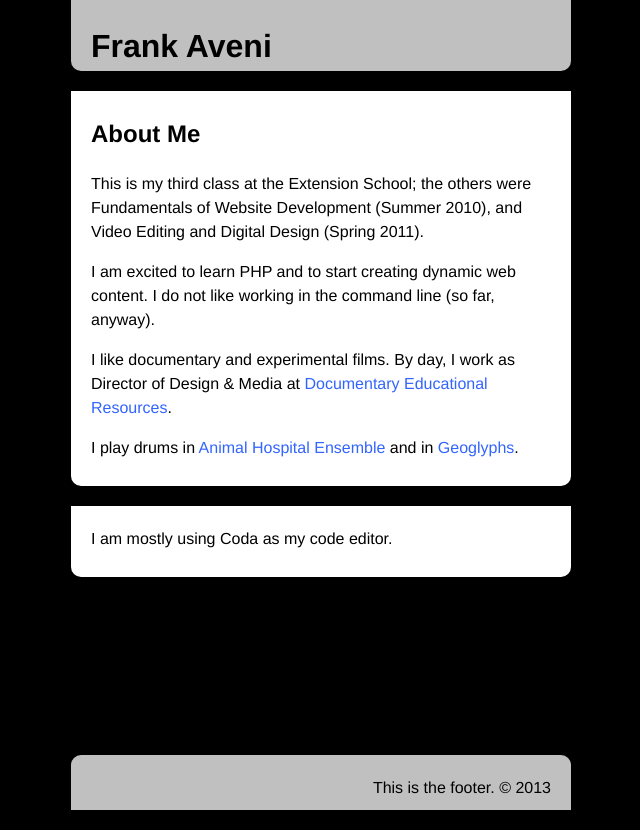
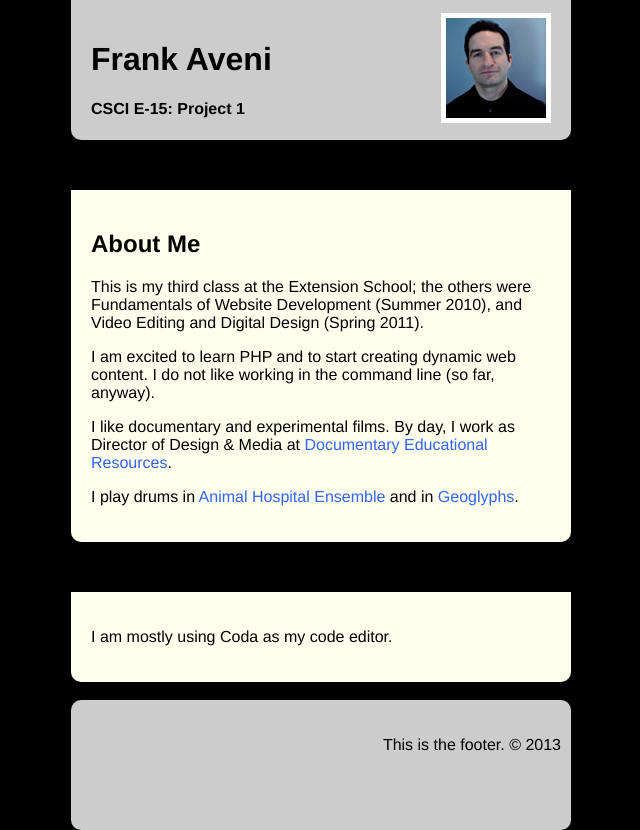
Before and after one commit to phantomhand/p1.aveni.biz, a plain HTML site: page index.html in a window 1280 px wide. Shown: the whole page, without its empty margins (319-959 px from the left). Drawn offline with Linux system fonts and the light colour scheme.

Commit message:
add image to header, update css

```diff
--- a/css/style.css
+++ b/css/style.css
@@ -1,23 +1,20 @@
 html {
-	background: black;
+	background: #000;
 	height: 100%;
 }
 
 body {
-	background: black;
+	background: #000;
 	width: 500px;
 	margin: 0 auto;
 	height: 100%;
 	font-family: Helvetica, sans-serif;
-	line-height: 1.5;
-
 }
 
 body > div#root {
 	height: auto;
 	min-height: 100%;
 }
-
 
 div#root {
 	height: 100%;
@@ -29,36 +26,44 @@ a:link {
 }
 
 a:hover {
+	color: rgba(50, 100, 225, 1);
+}
+
+a:visited {
 	color: rgba(50, 100, 185, 1);
 }
 
 header {
-	background: silver;
+	background: #ccc;
 	display: block;
-	height: 50px;
-	padding: 1px 20px 20px 20px;
+	height: 100px;
+	padding: 20px;
 	-moz-border-radius:0px 0px 10px 10px ;
 	-webkit-border-radius:0px 0px 10px 10px ;
 	border-radius:0px 0px 10px 10px ;
 }
 
 footer {
-	background: silver;
+	background: #ccc;
 	display: block;
-	height: 40px;           /* set the footer height */
-	margin-top: -45px;      /* match footer height */
-	padding: 5px 20px 10px 20px;
+	height: 100px;           /* set the footer height */
+	margin-top: -100px;      /* match footer height */
+	padding: 20px 10px 10px 10px;
 	text-align: right;
 	border-radius: 10px;
-	border-bottom-right-radius: 0;
-	border-bottom-left-radius: 0;
 }
 
 section {
-	background: white;
+	background: #FFE;
 	display: block;
-	padding: 5px 20px 10px 20px;   /* bottom matches footer height */
+	padding: 20px;   /* bottom matches footer height */
 	border-radius: 10px;
-	border-top: 20px solid black;
+	border-top: 50px solid black;
+}
 
+img.header-pic {
+	float: right;
+	clear: none;
+	border: white 5px solid;
+	margin-top: -7px;
 }
--- a/index.html
+++ b/index.html
@@ -8,7 +8,9 @@
 <body>
 	<div id="root">
 		<header>
+			<img class="header-pic" src="frank.jpg" alt="Frank photo"/>
 			<h1>Frank Aveni</h1>
+			<h4>CSCI E-15: Project 1</h4>
 		</header>
 
 		<section>
@@ -25,7 +27,7 @@
 		<section>
 			<p>I am mostly using Coda as my code editor.</p>
 		</section>
-		</div> <!--close root-->
+	</div> <!-- close root-->
 		<footer>
 			<p> This is the footer. &copy; 2013</p>
 		</footer>
```
Also changed, not shown: frank.jpg (added). Lines whose indentation alone changed are shown as unchanged.
